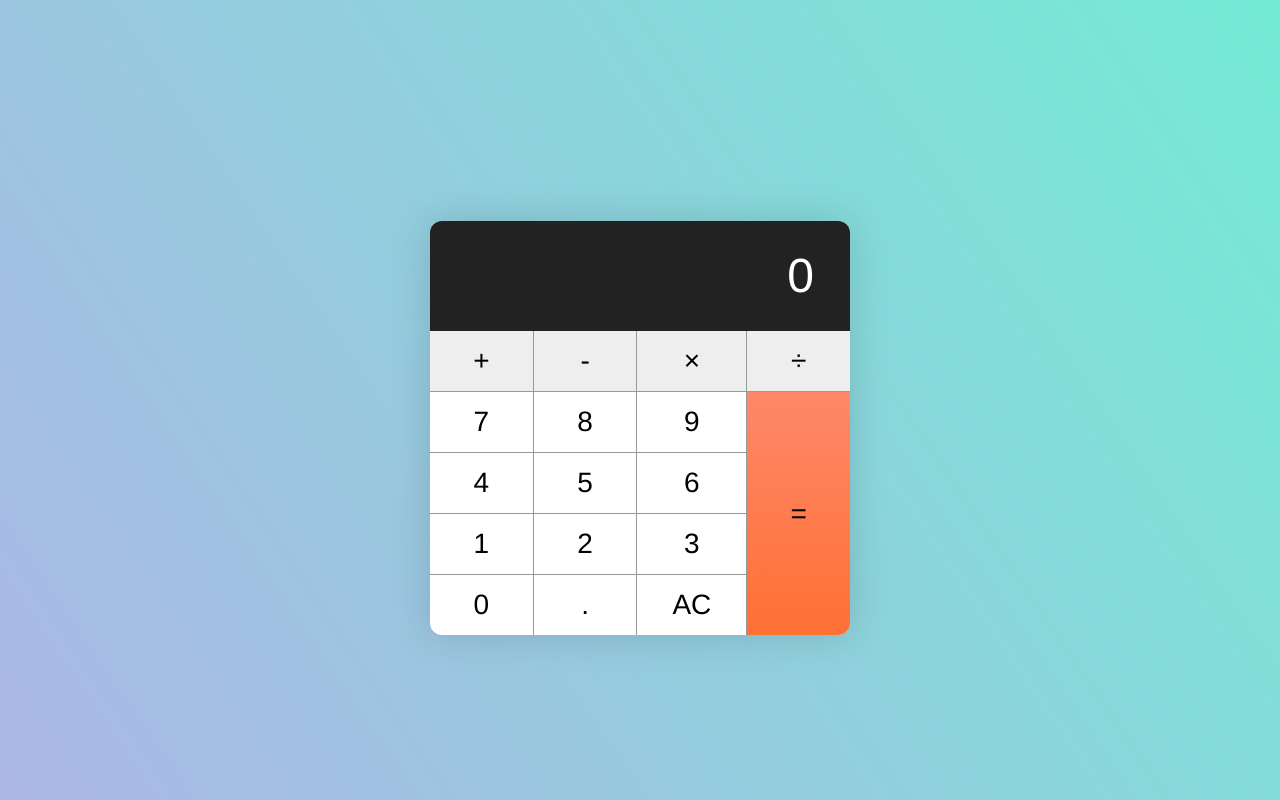
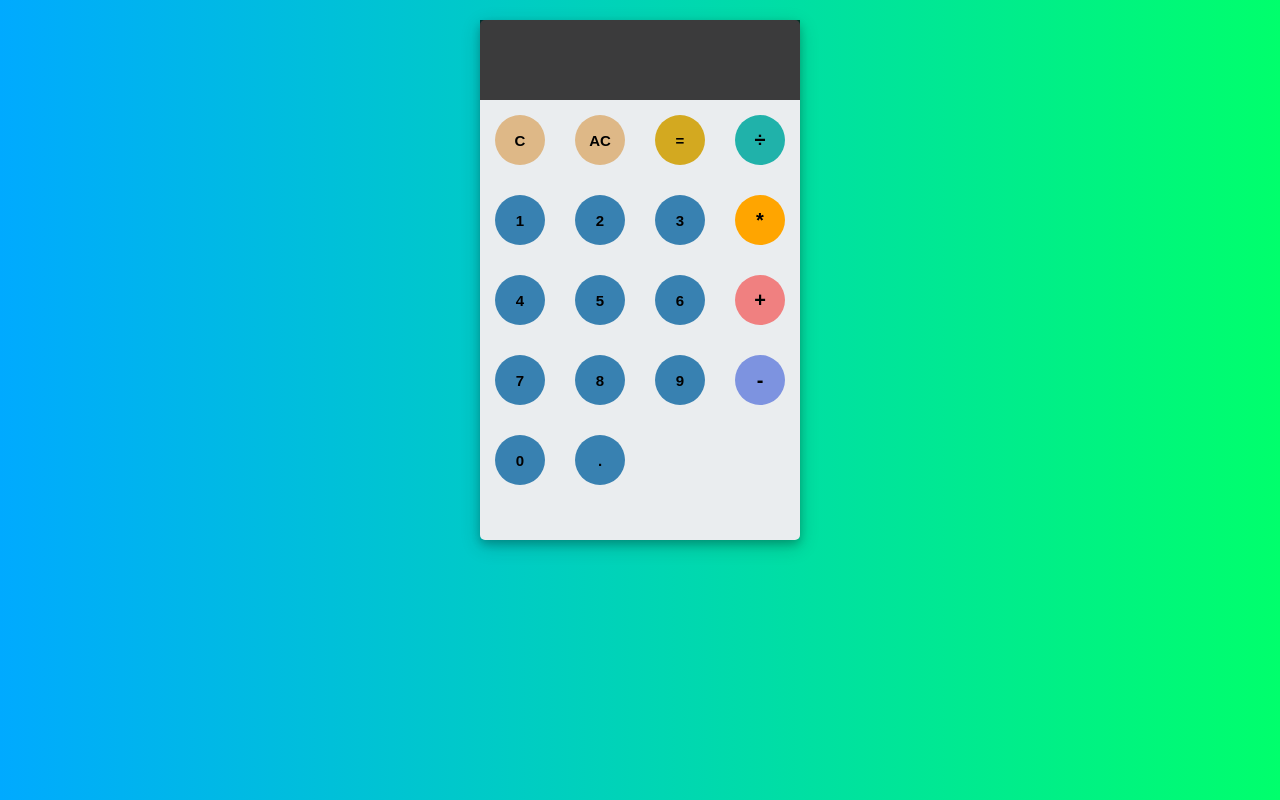
Before and after one commit to Amutha37/CALcanvas, a plain HTML site: page index.html in a window 1280 px wide. Both pictures are taken after a click on the button "AC". Drawn offline with Linux system fonts and the light colour scheme.

Commit message:
change screen

```diff
--- a/index.html
+++ b/index.html
@@ -3,36 +3,47 @@
     <head>
       <meta charset="UTF-8">
       <meta name="viewport" content="width=device-width, initial-scale=1.0">
-    <link rel="stylesheet" href="styles.css">
-    <title>Document</title>
+      <meta http-equiv="X-UA-Compatible" content="ie=edge">
+      <title>Calculator</title>
+      <link href="styles.css" rel="stylesheet">
+
     </head>
     <body>
+      <!-- <div class="calculator-grid"> -->
         <div class="container">
-    <div class="calculator">
+        <div id="calculatorr">
+        <div class="result">
+          <div data-previous-operand class="previous-operand"></div>
+          <div data-current-operand class="current-operand"></div>
+        </div>
+        <div id="keyboard">
+        <button data-all-clear class="operator" class="span-two">C</button>
+        <button data-delete class="operator" class="span-two">AC</button>
 
-      <div class="calculator__display" class = "viewer" id = "viewer">0</div>
+        <button data-equals class="span-two" class="eque">=</button>
 
-      <div class="calculator__keys" id ="calculator" class="calculator">
-        <button type = "button" class="key--operator"  data-ops="plus">+</button>
-        <button type = "button" class="key--operator"  data-ops="minus">-</button>
-        <button type = "button" class="key--operator"  data-ops="times">&times;</button>
-        <button type = "button" class="key--operator"  data-ops="divided by">÷</button>
-        <button type = "button" class="num" value= "7" id = "numSeven">7</button>
-        <button type = "button" class="num" data-num= "8" id = "numEight">8</button>
-        <button type = "button" class="num" data-num= "9" id = "numNine">9</button>
-        <button type = "button" class="num" data-num= "4" id = "numFour">4</button>
-        <button type = "button" class="num" data-num= "5" id = "numFive">5</button>
-        <button type = "button" class="num" data-num= "6" id = "numSix">6</button>
-        <button type = "button" class="num" data-num= "1" id = "numOne">1</button>
-        <button type = "button" class="num" data-num= "2" id = "numTwo">2</button>
-        <button type = "button" class="num" data-num= "3" id = "numThree">3</button>
-        <button type = "button" class="num" data-num= "0" id = "numZero">0</button>
-        <button type = "button" data-action="decimal" data-num= "." id = "decimal">.</button>
-        <button type = "button" data-action="clear" class= "clear" id = "clear">AC</button>
-        <button type = "button" class="key--equal" class = "equals" id = "equals" data-result="">=</button>
+        <button data-operation  class="operator" >÷</button>
+        <button data-number class="number" >1</button>
+        <button data-number class="number" >2</button>
+        <button data-number class="number" >3</button>
+
+        <button data-operation class="operator" >*</button>
+        <button data-number class="number" >4</button>
+        <button data-number class="number" >5</button>
+        <button data-number class="number" >6</button>
+        <button data-operation class="operator" >+</button>
+        <button data-number class="number" >7</button>
+        <button data-number class="number" >8</button>
+        <button data-number class="number" >9</button>
+        <button data-operation class="operator" >-</button>
+
+        <button data-number class="number">0</button>
+        <button data-number class="number" >.</button>
+
+
       </div>
       </div>
       </div>
-  <script src="calculator.js"></script>
+      <script src="index.js" defer></script>
     </body>
     </html>
--- a/index.js
+++ b/index.js
@@ -1,54 +1,146 @@
-const calculator = {
-    displayValue: '0',
-    firstOperand: null,
-    waitingForSecondOperand: false,
-    operator: null,
-  };
-
-  function inputDigit(digit) {
-    const { displayValue } = calculator;
-    // Overwrite `displayValue` if the current value is '0' otherwise append to it
-    calculator.displayValue = displayValue === '0' ? digit : displayValue + digit;
+class Calculator {
+  constructor(previousOperandTextElement, currentOperandTextElement) {
+    this.previousOperandTextElement = previousOperandTextElement
+    this.currentOperandTextElement = currentOperandTextElement
+    this.clear()
   }
 
-  function inputDecimal(dot) {
-    // If the `displayValue` does not contain a decimal point
-    if (!calculator.displayValue.includes(dot)) {
-      // Append the decimal point
-      calculator.displayValue += dot;
+  clear() {
+    this.currentOperand = ''
+    this.previousOperand = ''
+    this.operation = undefined
+  }
+                          // BACKSPACE
+  delete() {
+    this.currentOperand = this.currentOperand.toString().slice(0, -1)
+  }
+                                  // VALIDATING DOUBLE DECIMALS
+  appendNumber(number) {
+    if (number === '0' && this.previousOperand ===  "/")
+     {return(this.currentOperand("ERROR"))
+   } else
+
+    {if (number === '.' && this.currentOperand.includes('.'))
+    return
+    this.currentOperand = this.currentOperand.toString() + number.toString()
+  }
+  }                                                           // DECIDING  THE OPERATION
+  chooseOperation(operation) {
+
+      // this.operation = operation
+
+
+      //  if ((this.previousOperand !== '' && this.currentOperand) ===  ("0" && operation === '/')) {
+
+      //       this.currentOperand = "Err"; return
+
+      //       }
+
+
+      // error
+    if (this.currentOperand === '') return
+    if (this.previousOperand !== '') {
+        // If NaN or Infinity returned
+
+      this.compute()
+    }
+    this.operation = operation
+    this.previousOperand = this.currentOperand
+    this.currentOperand = ''
+  }
+                              // CALCULATING THE INPUTS
+  compute() {
+    let computation
+    const prev = parseFloat(this.previousOperand)
+    const current = parseFloat(this.currentOperand)
+    if (isNaN(prev) || isNaN(current)) return
+    switch (this.operation) {
+      case '+':
+        computation = prev + current
+        break
+      case '-':
+        computation = prev - current
+        break
+      case '*':
+        computation = prev * current
+        break
+      case '÷':
+        computation = prev / current
+        break
+      default:
+        return
+    }
+    this.currentOperand = computation
+    this.operation = undefined
+    this.previousOperand = ''
+  }
+                                  //  DISPLAY PREVIOUS VALUES
+  getDisplayNumber(number) {
+    const stringNumber = number.toString()
+    const integerDigits = parseFloat(stringNumber.split('.')[0])
+    const decimalDigits = stringNumber.split('.')[1]
+    let integerDisplay
+    if (isNaN(integerDigits)) {
+      integerDisplay = ''
+    } else {
+      integerDisplay = integerDigits.toLocaleString('en', { maximumFractionDigits: 0 })
+    }
+    if (decimalDigits != null) {
+      return `${integerDisplay}.${decimalDigits}`
+    } else {
+      return integerDisplay
     }
   }
+                              // UPDATING THE PREVIOUS VALUES
+  updateDisplay() {
+    this.currentOperandTextElement.innerText =
+      this.getDisplayNumber(this.currentOperand)
+    if (this.operation != null) {
+      this.previousOperandTextElement.innerText =
+        `${this.getDisplayNumber(this.previousOperand)} ${this.operation}`
+    } else {
+      this.previousOperandTextElement.innerText = ''
+    }
+  }
+}
 
-  function updateDisplay() {
-    const display = document.querySelector('.calculator__display');
-    display.value = calculator.displayValue;
-  }
+//   DECLARING THE ELEMENTS
 
-  updateDisplay();
+const numberButtons = document.querySelectorAll('[data-number]')
+const operationButtons = document.querySelectorAll('[data-operation]')
+const equalsButton = document.querySelector('[data-equals]')
+const deleteButton = document.querySelector('[data-delete]')
+const allClearButton = document.querySelector('[data-all-clear]')
+const previousOperandTextElement = document.querySelector('[data-previous-operand]')
+const currentOperandTextElement = document.querySelector('[data-current-operand]')
 
-  const keys = document.querySelector('.calculator-keys');
-  keys.addEventListener('click', (event) => {
-    const { target } = event;
-    if (!target.matches('button')) {
-      return;
-    }
+const calculator = new Calculator(previousOperandTextElement, currentOperandTextElement)
 
-    if (target.classList.contains('key--operator')) {
-      console.log('operator', target.value);
-      return;
-    }
+numberButtons.forEach(button => {
+  button.addEventListener('click', () => {
+    calculator.appendNumber(button.innerText)
+    calculator.updateDisplay()
+  })
+})
+                                          //  SELECTING OPERATION
+operationButtons.forEach(button => {
+  button.addEventListener('click', () => {
+    calculator.chooseOperation(button.innerText)
+    calculator.updateDisplay()
+  })
+})
+                              //EQUAL
+equalsButton.addEventListener('click', button => {
+  calculator.compute()
+  calculator.updateDisplay()
+})
 
-    if (target.classList.contains('decimal')) {
-      inputDecimal(target.value);
-          updateDisplay();
-      return;
-    }
+allClearButton.addEventListener('click', button => {
+  calculator.clear()
+  calculator.updateDisplay()
+})
 
-    if (target.classList.contains('clear')) {
-      console.log('clear', target.value);
-      return;
-    }
-
-    inputDigit(target.value);
-    updateDisplay();
-  });
+deleteButton.addEventListener('click', button => {
+  calculator.delete()
+  calculator.updateDisplay()
+})
--- a/styles.css
+++ b/styles.css
@@ -1,191 +1,134 @@
-html {
-    box-sizing: border-box;
+body {
+  padding: 0;
+  margin: 0;
+  background: linear-gradient(to right, #00AAFF, #00FF6C);
+}
+#container{
+width: 1000px;
+height: 550px;
+background-image: linear-gradient(rgba(0,0,0,0.3),rgba(0,0,0,0.3)), url(bgImg.jpg);
+margin: 20px auto;
+}
+#calculatorr{
+width: 320px;
+height: 520px;
+background-color: #eaedef;
+margin: 0 auto;
+top: 20px;
+position: relative;
+border-radius: 5px;
+box-shadow: 0 4px 8px 0 rgba(0, 0, 0, 0.2), 0 6px 20px 0 rgba(0, 0, 0, 0.19);
+}
+#result{
+  height: 120px;
+      /* grid-column: 1 / -1; */
+      background-color: rgba(0, 0, 0, .75);
+      display: flex;
+      align-items: flex-end;
+      justify-content: space-around;
+      flex-direction: column;
+      padding: 10px;
+      word-wrap: break-word;
+      word-break: break-all;
+
+}
+.result {
+
+  background-color: rgba(0, 0, 0, .75);
+
+  height: 60px;
+  justify-content: space-around;
+  flex-direction: column;
+  padding: 10px;
+  word-wrap: break-word;
+  word-break: break-all;
 }
 
-  *,
-  *::before,
-  *::after {
-    box-sizing: inherit;
+.result .previous-operand {
+  color: rgba(255, 255, 255, .75);
+  font-size: 1.5rem;
+  text-align: right;
+/* height: 20px; */
+margin: 0 20px;
+padding-top: 20px;
+font-size: 15px;
+color: #919191;
 }
 
-  body {
-    margin: 0;
+.result .current-operand {
+  color: white;
+  font-size: 2.5rem;
+  text-align: right;
+/* height: 60px; */
+margin: 10px 20px;
+font-size: 20px;
 }
 
-  /* Responsive Images */
-  embed,
-  iframe,
-  img,
-  object,
-  video {
-    max-width: 100%;
+
+
+#keyboard{
+height: 400px;
 }
+.operator, .number{
+width: 50px;
+height: 50px;
+margin: 15px;
+float: left;
+border-radius: 50%;
+border-width: 0;
+font-weight: bold;
+  font-size: 15px;
+  background: burlywood;
+}
+.span-two {
+  grid-column: span 29;
+  background: rgb(224, 127, 23);
+  width: 50px;
+height: 50px;
+margin: 15px;
+float: left;
+border-radius: 50%;
+border-width: 0;
+font-weight: bold;
+  font-size: 15px;
+  background: rgb(211, 169, 32);
 
-  h1,
-  h2,
-  h3,
-  h4,
-  h5,
-  h6,
-  ul,
-  ol,
-  li,
-  p,
-  pre,
-  blockquote,
-  figure,
-  hr {
-    margin: 0;
-    padding-right: 0;
-    padding-left: 0;
+
 }
-
-  a {
-    text-decoration: none;
+/* .eque {
+    width: 50px;
+    border-radius: 0ch;
+} */
+.number {
+  /* background-color: #eaedef; */
+  background-color: #3881b1;
 }
-
-  a:focus {
-    outline: none;
+.number, .operator{
+cursor: pointer;
 }
-
-  h1,
-  h2,
-  h3,
-  h4,
-  h5,
-  h6 {
-    display: block;
+.operator:active, .number:active{
+font-size: 13px;
 }
-
-  /* Removes all decimals and discs from lists */
-  ol,
-  ul {
-    list-style: none;
+.operator:focus, .number:focus, .empty:focus{
+outline: 0;
 }
-
-  /*
-   * Completely resets form items
-   * ----------------------------
-   * Super hard reset that removes all borders
-   * and radiuses of all form items (including
-   * checkboxes and radios)
-   */
-  input,
-  textarea,
-  button {
-    border: 0;
-    border-radius: 0;
-    background-color: transparent;
-    font-size: inherit;
-    font-family: inherit;
-    font-weight: inherit;
-    outline: none;
-    -webkit-appearance: none;
-    -moz-appearance: none;
-    appearance: none;
-    text-align: left;
+button:nth-child(4){
+font-size: 20px;
+background-color: #20b2aa;
 }
-
-  input:hover,
-  input:active,
-  input:focus,
-  textarea:hover,
-  textarea:active,
-  textarea:focus,
-  button:hover,
-  button:active,
-  button:focus {
-    outline: none;
+button:nth-child(8){
+font-size: 20px;
+background-color: #ffa500;
 }
-
-  :root {
-    font-family: Helvetica, Arial, sans-serif;
+button:nth-child(12){
+font-size: 20px;
+background-color: #f08080;
 }
-
-  html {
-    font-size: 175%;
-    font-weight: 300;
-    line-height: 1.3;
+button:nth-child(16){
+font-size: 20px;
+background-color: #7d93e0;
 }
-
-  body {
-    -webkit-box-align: center;
-    align-items: center;
-    background-image: linear-gradient(236deg, #74ebd5, #acb6e5);
-    display: -webkit-box;
-    display: flex;
-    height: 100vh;
-    -webkit-box-pack: center;
-    justify-content: center;
+button:nth-child(20){
+font-size: 20px;
+background-color: #9477af;
 }
-
-  .container {
-    max-width: 20em;
-  }
-
-  .container > p {
-    text-align: center;
-  }
-
-  .calculator {
-    border-radius: 12px;
-    box-shadow: 0 0 40px 0px rgba(0, 0, 0, 0.15);
-    margin-left: auto;
-    margin-right: auto;
-    margin-top: 2em;
-    max-width: 15em;
-    overflow: hidden;
-  }
-
-  .calculator__display {
-    background-color: #222222;
-    color: #fff;
-    font-size: 1.714285714em;
-    padding: 0.5em 0.75em;
-    text-align: right;
-  }
-
-  .calculator__keys {
-    background-color: #999;
-    display: grid;
-    grid-gap: 1px;
-    grid-template-columns: repeat(4, 1fr);
-  }
-
-  .calculator__keys > * {
-    background-color: #fff;
-    padding: 0.5em 1.25em;
-    position: relative;
-    text-align: center;
-  }
-
-  .calculator__keys > *:active::before,
-  .calculator__keys > .is-depressed::before {
-    background-color: rgba(0, 0, 0, 0.2);
-    bottom: 0;
-    box-shadow: 0 0 6px 0 rgba(0, 0, 0, 0.5) inset;
-    content: "";
-    left: 0;
-    opacity: 0.3;
-    position: absolute;
-    right: 0;
-    top: 0;
-    z-index: 1;
-  }
-
-  .key--operator {
-    background-color: #eee;
-  }
-
-  .key--equal {
-    background-image: -webkit-gradient(
-      linear,
-      left top,
-      left bottom,
-      from(#fe886a),
-      to(#ff7033)
-    );
-    background-image: linear-gradient(to bottom, #fe886a, #ff7033);
-    grid-column: -2;
-    grid-row: 2 / span 4;
-  }
```
Also changed, not shown: README.md. Lines whose indentation alone changed are shown as unchanged.
